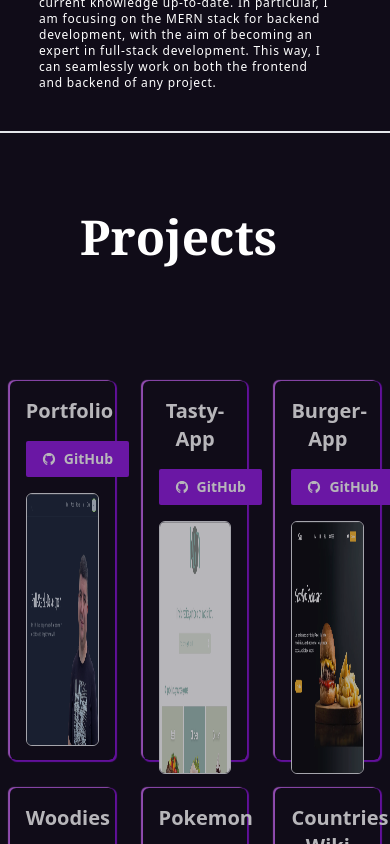
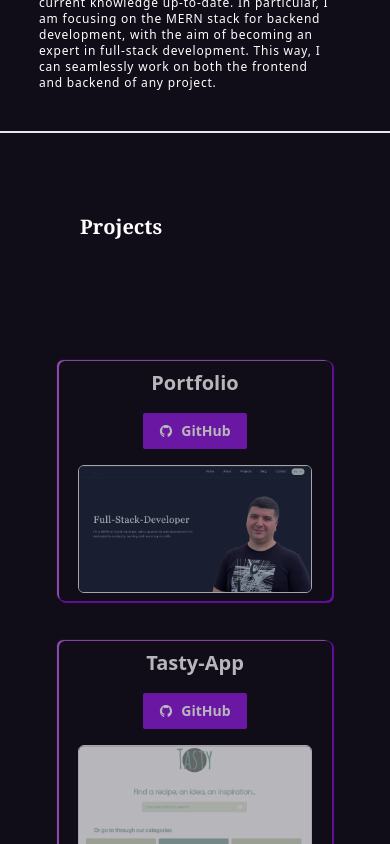
Before and after one commit to rizvan555/My_Portfolio, a React (Create React App) app: page / in a window 390 px wide. Shown: the part 4780-5624 px from the top of the page. Built offline with nearby package versions, Linux system fonts and the light colour scheme; the HTML template or start-up script is replaced by a standard one.

Commit message:
response projets ready

```diff
--- a/src/pages/projects.tsx
+++ b/src/pages/projects.tsx
@@ -42,14 +42,14 @@
   ]);
   return (
     <div className=" border-t-2 bg-[#100c18] text-white ">
-      <h1 className="text-start text-5xl py-20 mx-20 font-serif font-bold ">
+      <h1 className="text-start md:text-5xl text-xl py-20 mx-20 font-serif font-bold ">
         Projects
       </h1>
-      <div className=" grid grid-cols-3 gap-7 w-[95vw] mx-auto py-10 ">
+      <div className=" md:grid grid-cols-3 md:gap-7 md:w-[95vw] w-[70vw] mx-auto py-10 md:mb-0 mb-10">
         {projects.map((project, index) => {
           return (
             <ul
-              className=" p-4 text-center rounded-md h-[45vh]  bg-transparent myBox opacity-70"
+              className=" md:p-4 p-2 text-center rounded-md md:h-[45vh] md:mb-0 mb-10 bg-transparent myBox opacity-70"
               key={index}
             >
               <li className=" text-xl font-semibold">{project.projectName}</li>
@@ -60,7 +60,7 @@
                 </button>
               </li>
               <img
-                className="border rounded-md w-[42vw] h-[30vh]"
+                className="border rounded-md md:w-[42vw] w-[60vw] md:h-[30vh] mx-auto"
                 src={project.projectImage}
                 alt={project.projectImage}
               />
```
